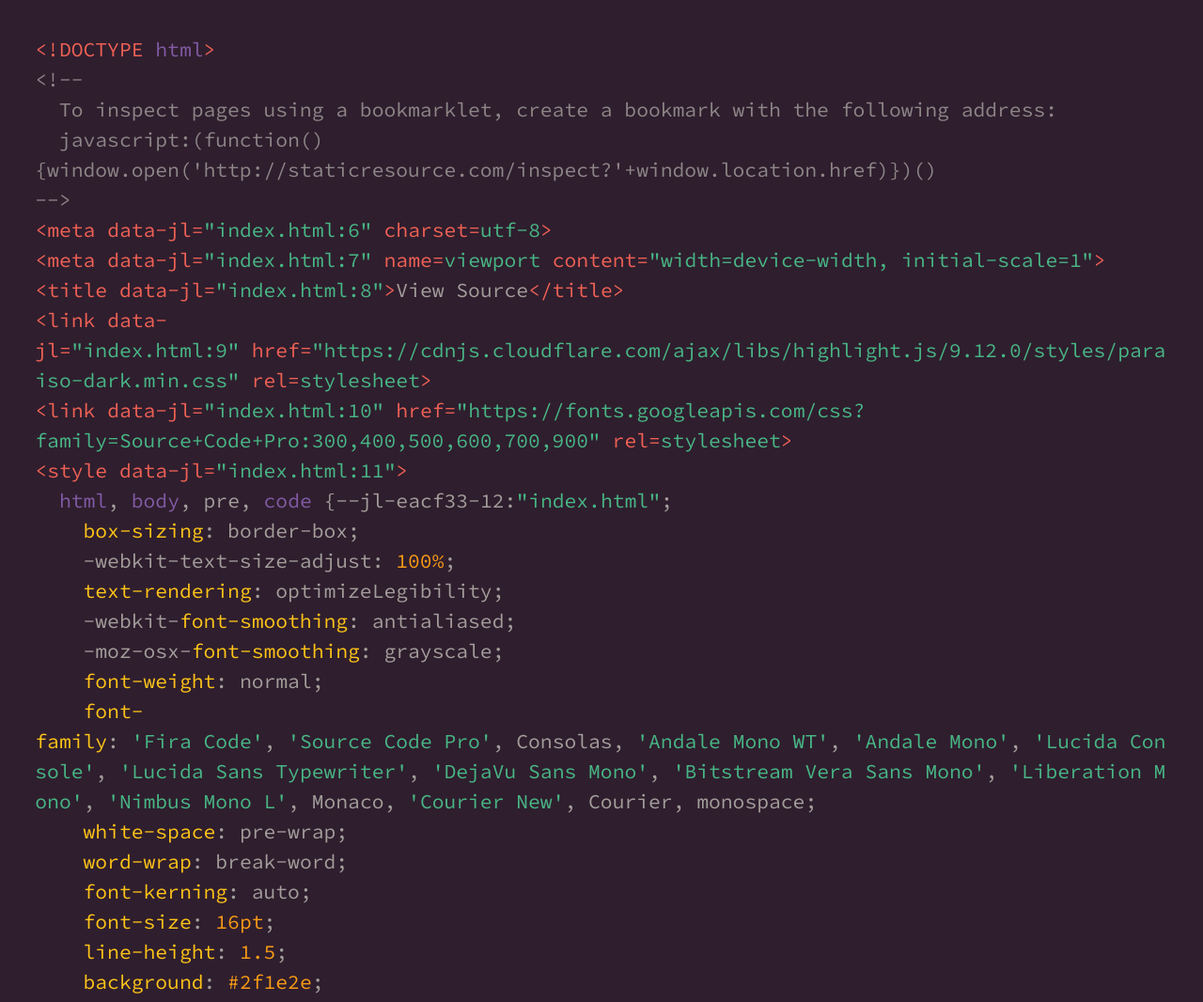
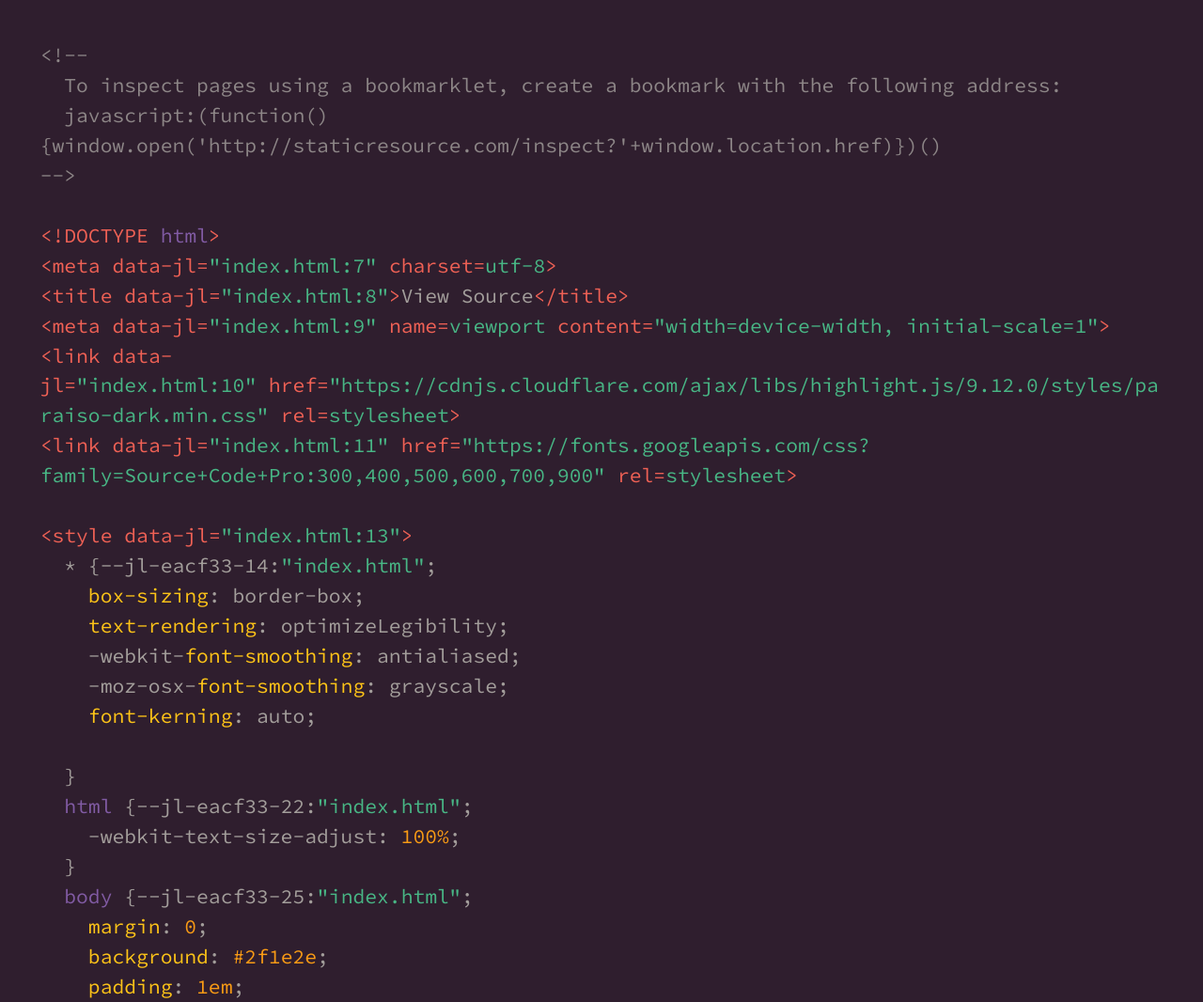
Before and after one commit to tomhodgins/sourceror, a plain HTML site: page index.html in a window 1280 px wide. Shown: the top 1066 px of the page at 94% size. Drawn offline with nearby package versions, Linux system fonts and the light colour scheme.

Commit message:
Refresh sourceror, new link to caduceus.io

```diff
--- a/index.html
+++ b/index.html
@@ -1,31 +1,50 @@
-<!DOCTYPE html>
 <!--
   To inspect pages using a bookmarklet, create a bookmark with the following address:
   javascript:(function(){window.open('http://staticresource.com/inspect?'+window.location.href)})()
 -->
+
+<!DOCTYPE html>
 <meta charset=utf-8>
+<title>View Source</title>
 <meta name=viewport content="width=device-width, initial-scale=1">
-<title>View Source</title>
 <link href="https://cdnjs.cloudflare.com/ajax/libs/highlight.js/9.12.0/styles/paraiso-dark.min.css" rel=stylesheet>
 <link href="https://fonts.googleapis.com/css?family=Source+Code+Pro:300,400,500,600,700,900" rel=stylesheet>
+
 <style>
-  html, body, pre, code {
+  * {
     box-sizing: border-box;
-    -webkit-text-size-adjust: 100%;
     text-rendering: optimizeLegibility;
     -webkit-font-smoothing: antialiased;
     -moz-osx-font-smoothing: grayscale;
+    font-kerning: auto;
+
+  }
+  html {
+    -webkit-text-size-adjust: 100%;
+  }
+  body {
+    margin: 0;
+    background: #2f1e2e;
+    padding: 1em;
+  }
+  pre,
+  code {
+    margin: 0;
     font-weight: normal;
     font-family: 'Fira Code', 'Source Code Pro', Consolas, 'Andale Mono WT', 'Andale Mono', 'Lucida Console', 'Lucida Sans Typewriter', 'DejaVu Sans Mono', 'Bitstream Vera Sans Mono', 'Liberation Mono', 'Nimbus Mono L', Monaco, 'Courier New', Courier, monospace;
     white-space: pre-wrap;
     word-wrap: break-word;
-    font-kerning: auto;
     font-size: 16pt;
     line-height: 1.5;
-    background: #2f1e2e;
     color: #839496;
-    margin: 0;
     padding: .25em;
+    -moz-tab-size: 2;
+    -o-tab-size: 2;
+    tab-size: 2;
+    -webkit-hyphens: none;
+    -moz-hyphens: none;
+    -ms-hyphens: none;
+    hyphens: none;
   }
   ::-moz-selection {
     color: #002b36;
@@ -36,55 +55,56 @@
     background: #eee8d5;
   }
 </style>
+
 <pre><code></code></pre>
+
 <script src="https://cdnjs.cloudflare.com/ajax/libs/highlight.js/8.8.0/highlight.min.js"></script>
+
 <script>
-  var output = document.querySelector('code')
-  var url = window.location.search.substring(1)
-  var extension = url.split('.')[1]
-  var xhr = new XMLHttpRequest
+  const output = document.querySelector('code')
+  const url = window.location.search.substring(1)
+  const extension = url.split('.')[1]
+  const xhr = new XMLHttpRequest
 
   try {
-
     xhr.open('GET', url, false)
     xhr.send(null)
+  }
+
+  catch(e) {
+    xhr.open('GET', 'proxy.php?url=' + url, false)
+    xhr.send(null)
+  }
+
+  if (xhr.status == 200) {
+    output.innerHTML = xhr.responseText
+      .replace(/&/g,'&amp;')
+      .replace(/</g,'&lt;')
+      .replace(/[ ]/g,'&nbsp;')
+      .replace(/[	]/g,'&nbsp;&nbsp;')
 
   }
 
-  catch(e) {
-
-    xhr.open('GET', 'proxy.php?url=' + url, false)
-    xhr.send(null)
-
-  }
-
-  if (xhr.status == 200) {
-
-    output.innerHTML = (xhr.responseText
-                         .replace(/&/g,'&amp;')
-                         .replace(/</g,'&lt;')
-                         .replace(/[ ]/g,'&nbsp;')
-                         .replace(/[	]/g,'&nbsp;&nbsp;'))
-
-  }
-
-  document.title = 'View Src: ' + url
+  document.title = `View Src: ${url}`
 
   switch (extension) {
-
-    case 'md': output.className = 'md'
+    case 'md':
+      output.className = 'md'
     break
 
     case 'css':
     case 'eqcss':
-    case 'jic': output.className = 'css'
+    case 'jic':
+      output.className = 'css'
     break
 
     case 'js':
-    case 'json': output.className = 'js'
+    case 'json':
+      output.className = 'js'
     break
 
-    default: output.className = 'html'
+    default:
+      output.className = 'html'
 
   }
 
```
Also changed, not shown: 1 other file.
